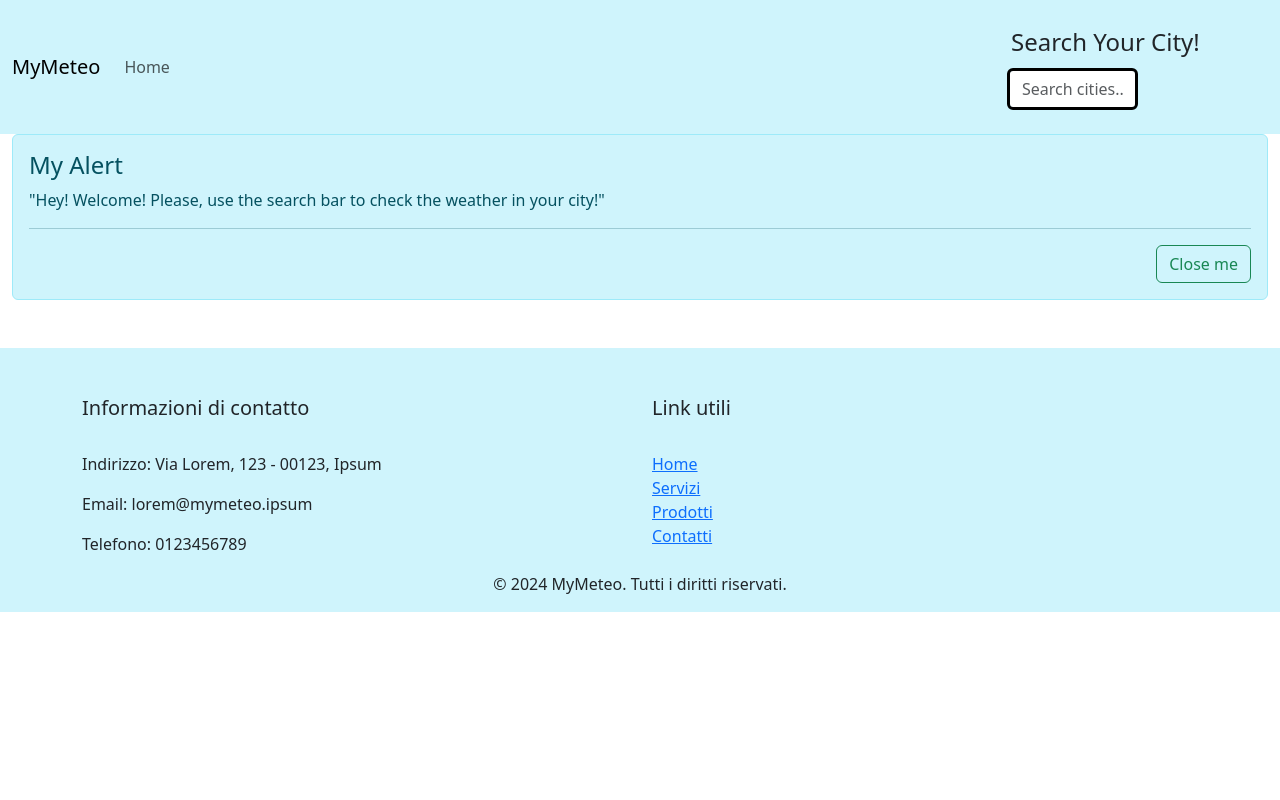
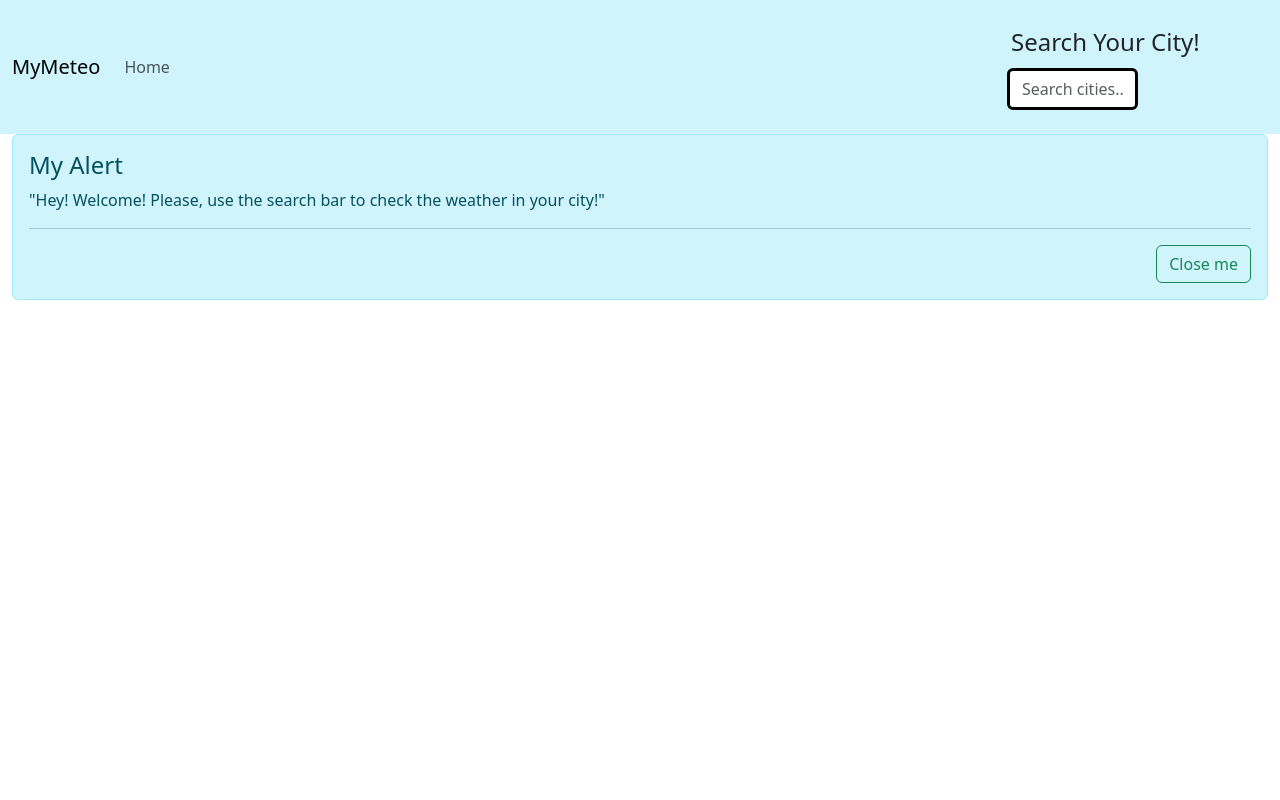
Before and after one commit to GianmariaRicciolini/Meteo-React, a React (Create React App) app: page / in a window 1280 px wide. Shown: the top 800 px of the page. Built offline with nearby package versions, Linux system fonts and the light colour scheme.

Commit message:
footer update

```diff
--- a/src/components/Footer.jsx
+++ b/src/components/Footer.jsx
@@ -6,13 +6,13 @@ const Footer = () => {
     <footer className="bg-info-subtle mt-5 pt-5">
       <Container>
         <Row>
-          <Col md={6}>
+          <Col md={10}>
             <h5 className="pb-4">Informazioni di contatto</h5>
             <p>Indirizzo: Via Lorem, 123 - 00123, Ipsum</p>
             <p>Email: lorem@mymeteo.ipsum</p>
             <p>Telefono: 0123456789</p>
           </Col>
-          <Col md={6}>
+          <Col md={2}>
             <h5 className="pb-4">Link utili</h5>
             <ul className="list-unstyled">
               <li>
--- a/src/components/HomePage.jsx
+++ b/src/components/HomePage.jsx
@@ -3,7 +3,7 @@ import { Container } from "react-bootstrap";
 
 function HomePage() {
   return (
-    <Container fluid>
+    <Container fluid style={{ minHeight: "100vh" }}>
       <AlertHelp />
     </Container>
   );
```
